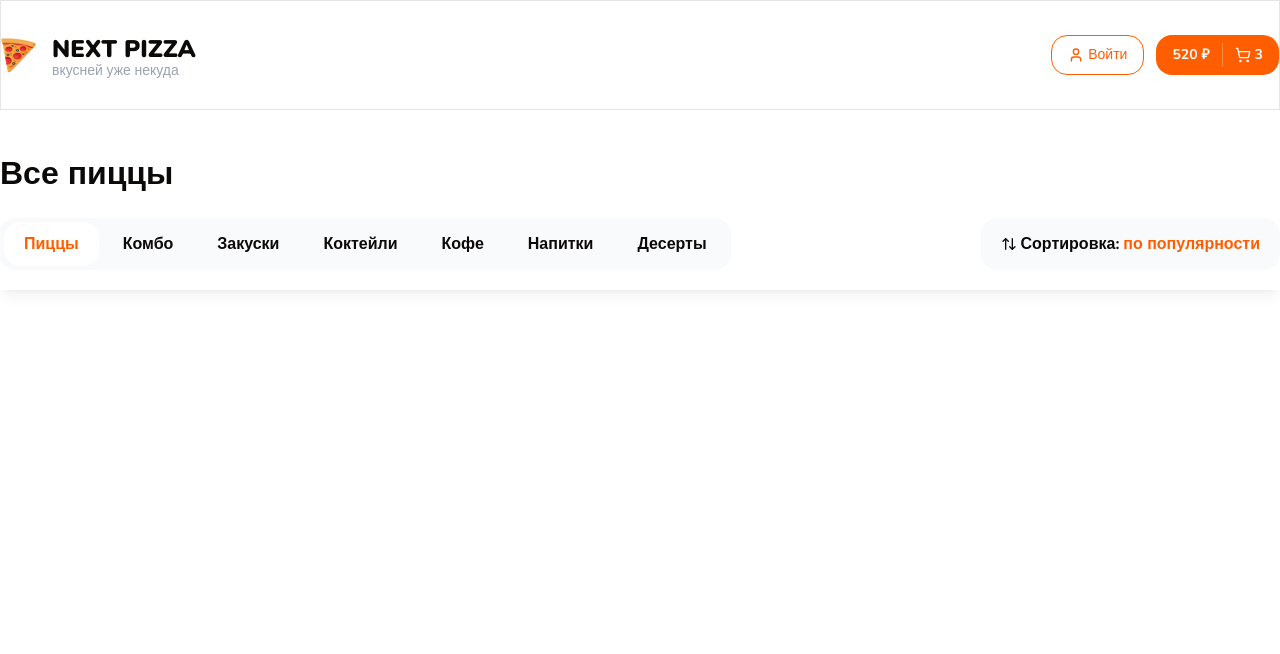
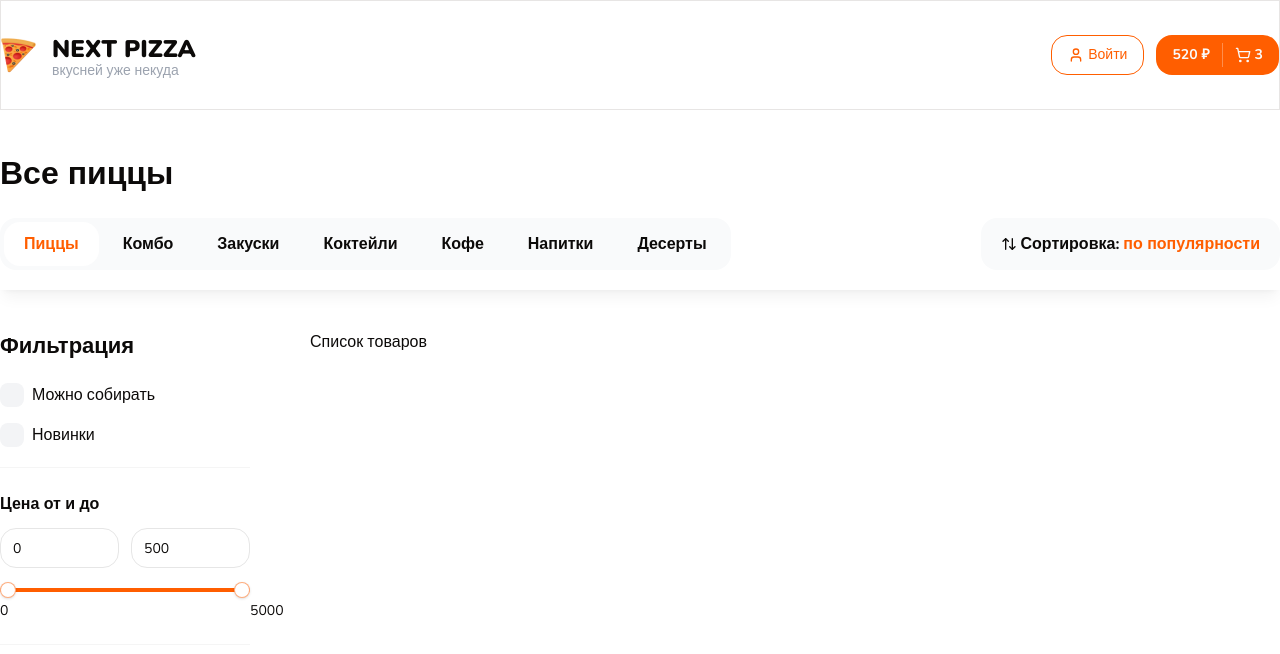
Before and after one commit to Darnose/next-pizza, a Next.js app: page / in a window 1280 px wide. Shown: the top 654 px of the page. Built offline with nearby package versions, Linux system fonts and the light colour scheme.

Commit message:
create filters + checkbox

```diff
--- a/app/page.tsx
+++ b/app/page.tsx
@@ -1,4 +1,4 @@
-import { Container, Title, TopBar } from '@/components/shared';
+import { Container, Filters, Title, TopBar } from '@/components/shared';
 
 export default function Home() {
   return (
@@ -7,6 +7,18 @@ export default function Home() {
         <Title text="Все пиццы" size="lg" className="font-extrabold" />
       </Container>
       <TopBar />
+      <Container className="mt-10 pb-14">
+        <div className="flex gap-[60px]">
+          {/* Фильтрация */}
+          <div className="w-[250px]">
+            <Filters />
+          </div>
+          {/* Список товаров */}
+          <div className="flex-1">
+            <div className="flex flex-col gap-16">Список товаров</div>
+          </div>
+        </div>
+      </Container>
     </>
   );
 }
--- /dev/null
+++ b/components/shared/filter-checkbox.tsx
@@ -0,0 +1,38 @@
+import React from 'react';
+import { Checkbox } from '../ui/checkbox';
+
+export interface FilterChecboxProps {
+  text: string;
+  value: string;
+  endAdornment?: React.ReactNode;
+  onCheckedChange?: (checked: boolean) => void;
+  checked?: boolean;
+  name?: string;
+}
+
+export const FilterCheckbox: React.FC<FilterChecboxProps> = ({
+  text,
+  value,
+  endAdornment,
+  onCheckedChange,
+  checked,
+  name,
+}) => {
+  return (
+    <div className="flex items-center space-x-2">
+      <Checkbox
+        onCheckedChange={onCheckedChange}
+        checked={checked}
+        value={value}
+        className="rounded-[8px] w-6 h-6"
+        id={`checkbox-${name}-${String(value)}`}
+      />
+      <label
+        htmlFor={`checkbox-${name}-${String(value)}`}
+        className="leading-none cursor-pointer flex-1">
+        {text}
+      </label>
+      {endAdornment}
+    </div>
+  );
+};
--- /dev/null
+++ b/components/shared/filters.tsx
@@ -0,0 +1,32 @@
+import React from 'react';
+import { Title } from './title';
+import { FilterCheckbox, RangeSlider } from '../shared';
+import { Input } from '../ui';
+
+interface Props {
+  className?: string;
+}
+
+export const Filters: React.FC<Props> = ({ className }) => {
+  return (
+    <div className={className}>
+      <Title text="Фильтрация" size="sm" className="mb-5 font-bold" />
+
+      {/* Верхние чекбоксы */}
+      <div className="flex flex-col gap-4">
+        <FilterCheckbox text="Можно собирать" value="1" />
+        <FilterCheckbox text="Новинки" value="2" />
+      </div>
+
+      {/* Фильтр цен */}
+      <div className="mt-5 border-y border-y-neutral-100 py-6 pb-7">
+        <p className="font-bold mb-3">Цена от и до</p>
+        <div className="flex gap-3 mb-5">
+          <Input type="number" placeholder="0" min={0} max={1000} defaultValue={0} />
+          <Input type="number" placeholder="1000" min={100} value={500} max={1000} />
+        </div>
+        <RangeSlider min={0} max={5000} step={10} value={[0, 5000]} />
+      </div>
+    </div>
+  );
+};
--- a/components/shared/index.ts
+++ b/components/shared/index.ts
@@ -4,3 +4,6 @@ export { Header } from './header';
 export { Categories } from './categories';
 export { SortPopup } from './sort-popup';
 export { TopBar } from './top-bar';
+export { Filters } from './filters';
+export { FilterCheckbox } from './filter-checkbox';
+export { RangeSlider } from './range-slider';
--- /dev/null
+++ b/components/shared/range-slider.tsx
@@ -0,0 +1,71 @@
+'use client';
+
+import React from 'react';
+import * as SliderPrimitive from '@radix-ui/react-slider';
+
+import { cn } from '@//lib/utils';
+
+type SliderProps = {
+  className?: string;
+  min: number;
+  max: number;
+  step: number;
+  formatLabel?: (value: number) => string;
+  value?: number[] | readonly number[];
+  onValueChange?: (values: number[]) => void;
+};
+
+const RangeSlider = React.forwardRef(
+  (
+    { className, min, max, step, formatLabel, value, onValueChange, ...props }: SliderProps,
+    ref,
+  ) => {
+    const initialValue = Array.isArray(value) ? value : [min, max];
+    const [localValues, setLocalValues] = React.useState(initialValue);
+
+    React.useEffect(() => {
+      // Update localValues when the external value prop changes
+      setLocalValues(Array.isArray(value) ? value : [min, max]);
+    }, [min, max, value]);
+
+    const handleValueChange = (newValues: number[]) => {
+      setLocalValues(newValues);
+      if (onValueChange) {
+        onValueChange(newValues);
+      }
+    };
+
+    return (
+      <SliderPrimitive.Root
+        ref={ref as React.RefObject<HTMLDivElement>}
+        min={min}
+        max={max}
+        step={step}
+        value={localValues}
+        onValueChange={handleValueChange}
+        className={cn('relative flex w-full touch-none select-none mb-6 items-center', className)}
+        {...props}>
+        <SliderPrimitive.Track className="relative h-1 w-full grow overflow-hidden rounded-full bg-primary/20">
+          <SliderPrimitive.Range className="absolute h-full bg-primary" />
+        </SliderPrimitive.Track>
+        {localValues.map((value, index) => (
+          <React.Fragment key={index}>
+            <div
+              className="absolute text-center"
+              style={{
+                left: `calc(${((value - min) / (max - min)) * 100}% + 0px)`,
+                top: `10px`,
+              }}>
+              <span className="text-sm">{formatLabel ? formatLabel(value) : value}</span>
+            </div>
+            <SliderPrimitive.Thumb className="block h-4 w-4 rounded-full border border-primary/50 bg-white shadow transition-colors focus-visible:outline-none focus-visible:ring-1 focus-visible:ring-ring disabled:pointer-events-none disabled:opacity-50" />
+          </React.Fragment>
+        ))}
+      </SliderPrimitive.Root>
+    );
+  },
+);
+
+RangeSlider.displayName = SliderPrimitive.Root.displayName;
+
+export { RangeSlider };
--- a/components/ui/checkbox.tsx
+++ b/components/ui/checkbox.tsx
@@ -1,10 +1,10 @@
-"use client"
+'use client';
 
-import * as React from "react"
-import * as CheckboxPrimitive from "@radix-ui/react-checkbox"
-import { Check } from "lucide-react"
+import * as React from 'react';
+import * as CheckboxPrimitive from '@radix-ui/react-checkbox';
+import { Check } from 'lucide-react';
 
-import { cn } from "@/lib/utils"
+import { cn } from '@/lib/utils';
 
 const Checkbox = React.forwardRef<
   React.ElementRef<typeof CheckboxPrimitive.Root>,
@@ -13,18 +13,15 @@ const Checkbox = React.forwardRef<
   <CheckboxPrimitive.Root
     ref={ref}
     className={cn(
-      "peer h-4 w-4 shrink-0 rounded-sm border border-primary ring-offset-background focus-visible:outline-none focus-visible:ring-2 focus-visible:ring-ring focus-visible:ring-offset-2 disabled:cursor-not-allowed disabled:opacity-50 data-[state=checked]:bg-primary data-[state=checked]:text-primary-foreground",
-      className
+      'peer h-4 w-4 shrink-0 bg-gray-100 ring-offset-background focus-visible:outline-none focus-visible:ring-2 focus-visible:ring-ring focus-visible:ring-offset-2 disabled:cursor-not-allowed disabled:opacity-50 data-[state=checked]:bg-primary data-[state=checked]:text-primary-foreground',
+      className,
     )}
-    {...props}
-  >
-    <CheckboxPrimitive.Indicator
-      className={cn("flex items-center justify-center text-current")}
-    >
-      <Check className="h-4 w-4" />
+    {...props}>
+    <CheckboxPrimitive.Indicator className={cn('flex items-center justify-center text-current')}>
+      <Check className="h-4 w-4" strokeWidth={3} />
     </CheckboxPrimitive.Indicator>
   </CheckboxPrimitive.Root>
-))
-Checkbox.displayName = CheckboxPrimitive.Root.displayName
+));
+Checkbox.displayName = CheckboxPrimitive.Root.displayName;
 
-export { Checkbox }
+export { Checkbox };
```
